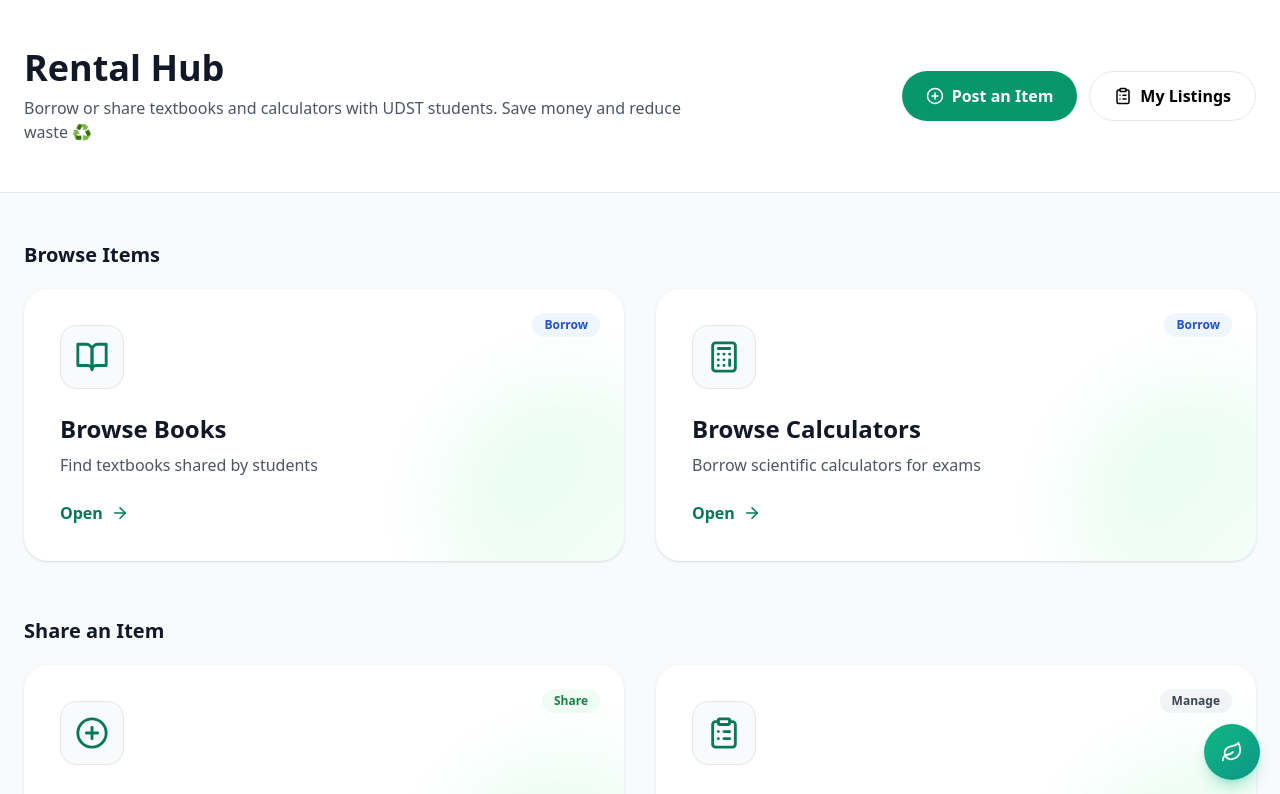
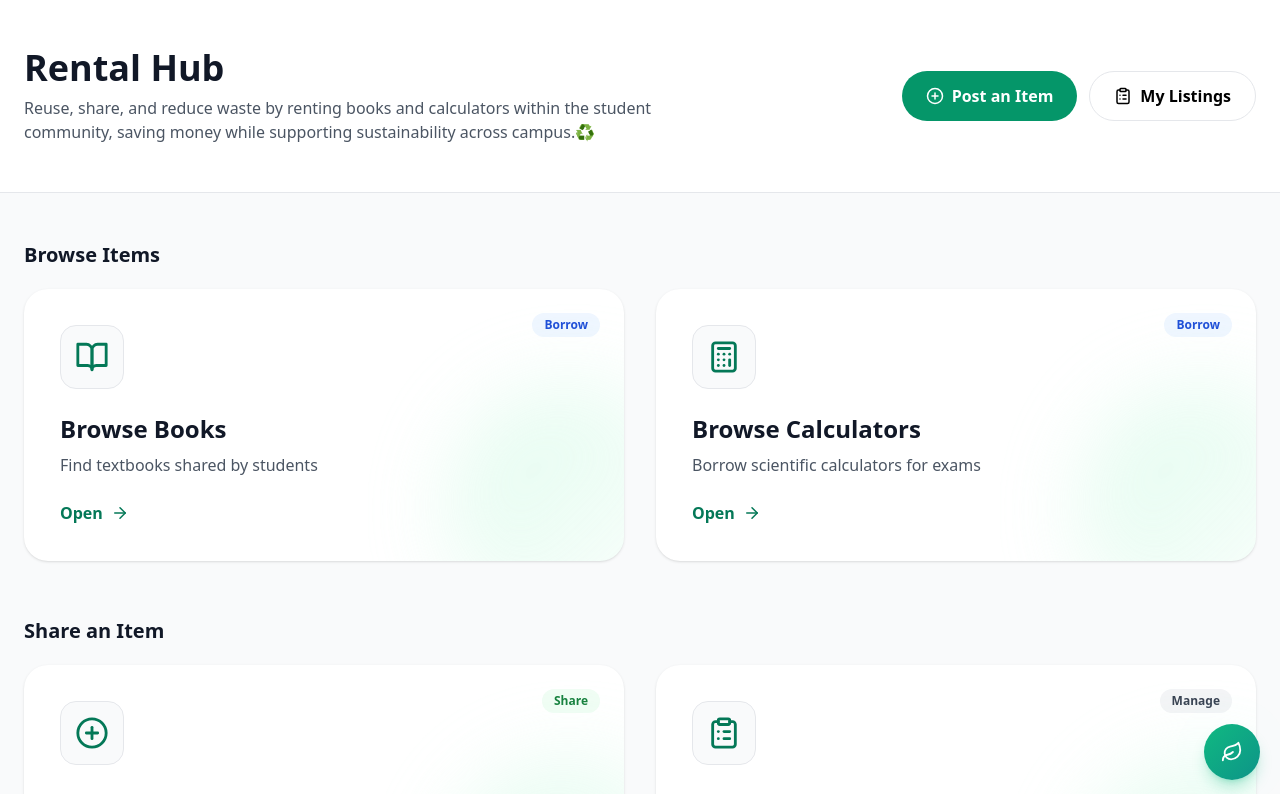
Before and after one commit to hananam696/PortalPlus, a Next.js app: page /rental-hub in a window 1280 px wide. Shown: the top 794 px of the page. Built offline with nearby package versions, Linux system fonts and the light colour scheme.

Commit message:
added description for rental hub

```diff
--- a/app/rental-hub/page.jsx
+++ b/app/rental-hub/page.jsx
@@ -22,8 +22,7 @@ export default function RentalHubPage() {
                 Rental Hub
               </h1>
               <p className="text-gray-600 mt-2 max-w-2xl">
-                Borrow or share textbooks and calculators with UDST students.
-                Save money and reduce waste ♻️
+                Reuse, share, and reduce waste by renting books and calculators within the student community, saving money while supporting sustainability across campus.♻️
               </p>
             </div>
 
```
